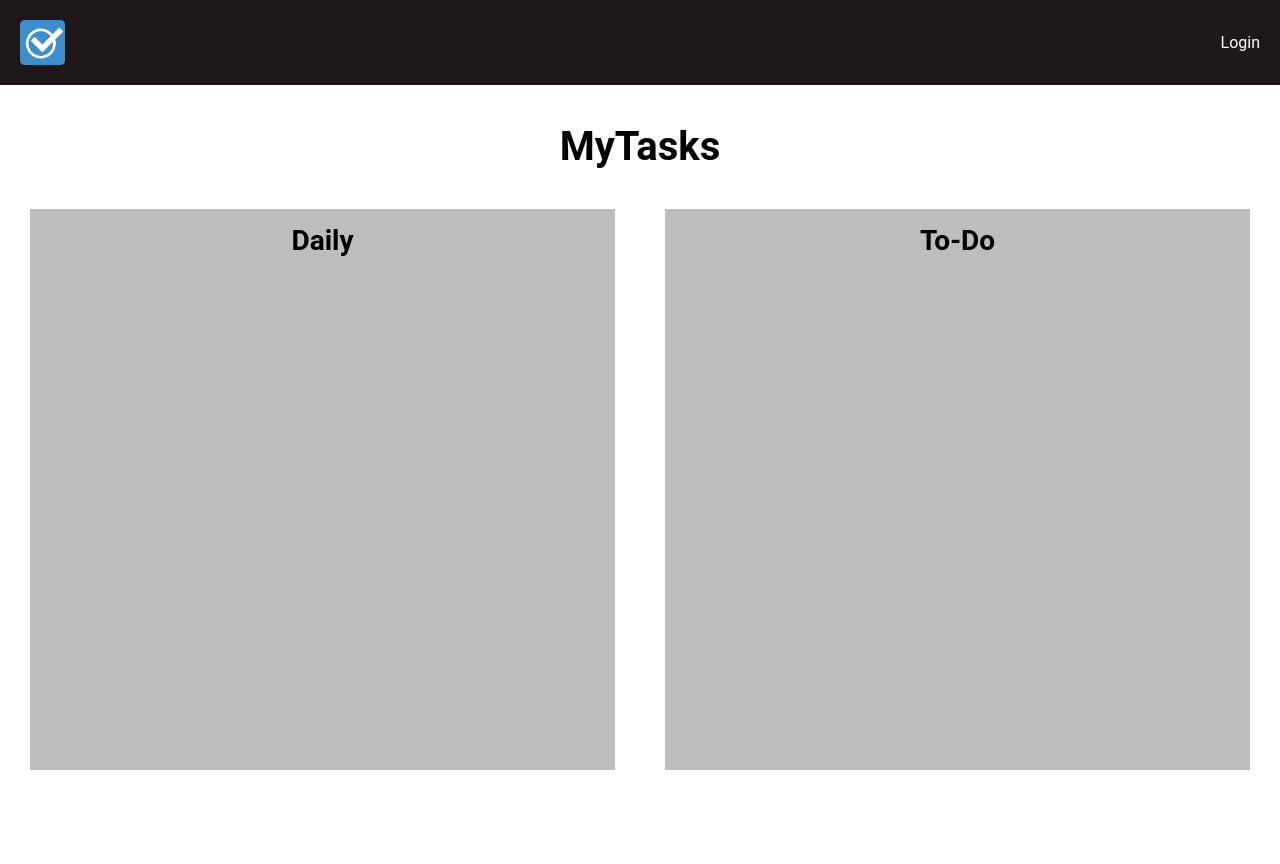
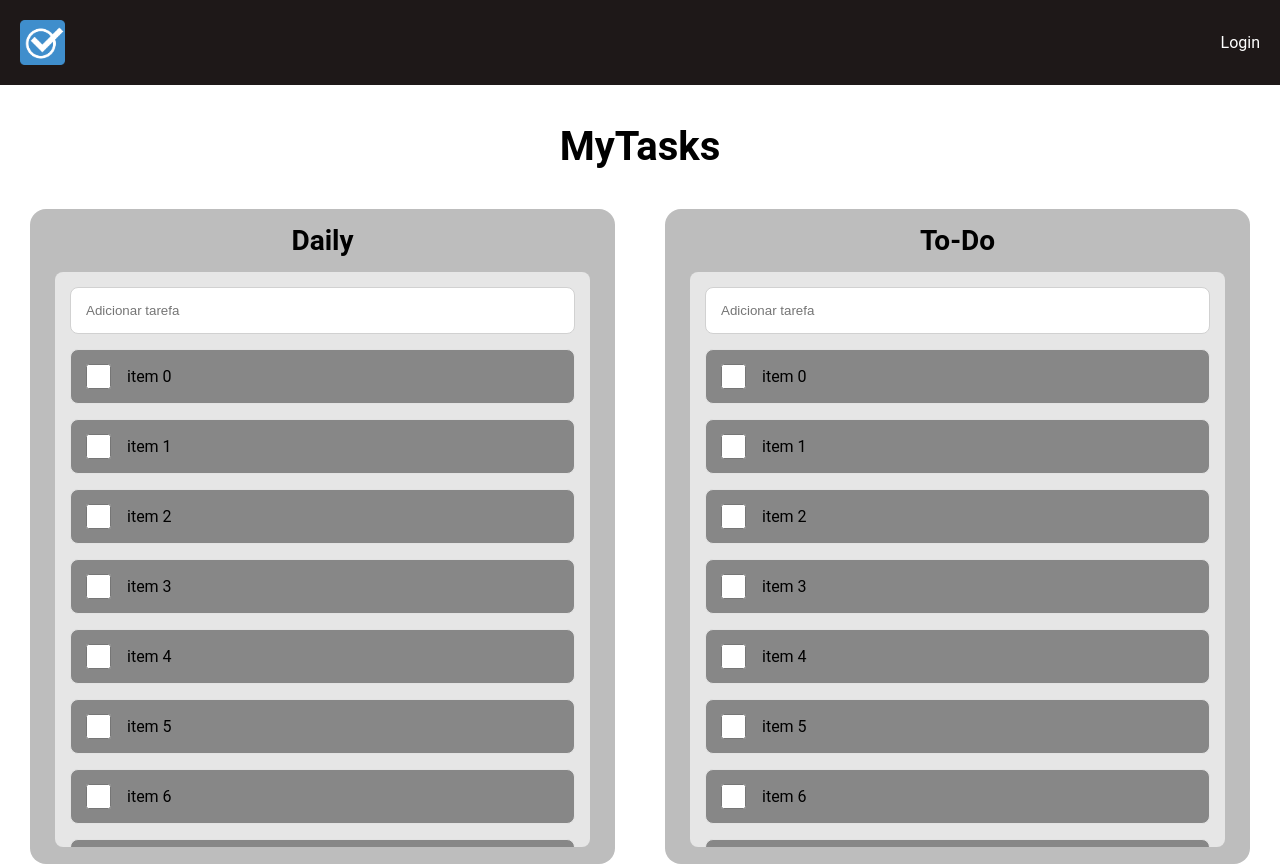
Before and after one commit to bryan-alves/to-do-app, a Vue app: page / in a window 1280 px wide. Before the commit the page ends 800 px from the top, so only its background shows below. Built offline with nearby package versions, Linux system fonts and the light colour scheme.

Commit message:
chore: task list and field to add task have been created

```diff
--- a/src/components/TaskCard.vue
+++ b/src/components/TaskCard.vue
@@ -1,6 +1,17 @@
 <template>
   <div class="task-card">
     <h2 class="task-card__title">{{ title }}</h2>
+    <div class="task-card__container">
+      <input type="text" name="" id="" placeholder="Adicionar tarefa">
+      <div class="task-card__content">
+      <div class="task-card__list">
+        <div class="task-card__item" v-for="item in [...Array(20).keys()]">
+          <input type="checkbox" name="" id="">
+          <span>item {{item}}</span>
+        </div>
+      </div>
+    </div>
+    </div>
   </div>
 </template>
 
@@ -18,16 +29,90 @@ export default {
 
 <style lang="scss" scoped>
 .task-card {
-  width: 400px;
   height: 100%;
   width: 100%;
   background: rgb(189, 189, 189);
-  padding: 10px;
+  padding: 10px 25px 25px;
   text-align: center;
+  border-radius: 1rem;
+
+  @media screen and (max-width: 1020px) {
+    & {
+      height: calc(500px - 95px);
+    }
+  }
 
   &__title {
     font-size: 1.75rem;
     font-weight: 700;
+    margin-bottom: .5rem;
+  }
+  &__container{
+    border-radius: 0.5rem;
+    background: rgb(230, 230, 230);
+    height: calc(100% - 45px);
+    display: flex;
+    flex-direction: column;
+  }
+  &__content {display: flex;
+    flex-direction: column;
+    height: calc(100% - 74px);
+    padding: 15px;
+    overflow-y: scroll;
+    padding-top: 0px;
+
+    @media screen and (max-width: 1020px) {
+      & {
+        flex-direction: column;
+      }
+    }
+  }
+
+  ::-webkit-scrollbar {
+    width: 10px;
+    border-radius: 8px;
+    background-color: #f5f5f5;
+  }
+
+  ::-webkit-scrollbar-thumb {
+    background-color: rgb(56 130 205 / 100%);
+    border-radius: 8px;
+  }
+
+  ::-webkit-scrollbar-track {
+    background-color: rgb(212, 212, 212);
+    border-radius: 8px;
+  }
+
+  &__list {
+    display: flex;
+    flex-direction: column;
+    gap: 15px;
+  }
+
+  &__item {
+    border: 1px solid #e3e3e3;
+    border-radius: 8px;
+    background: #878787;
+    height: 55px;
+    display: flex;
+    align-items: center;
+    padding: 0px 15px;
+
+    input {
+      height: 25px;
+      width: 25px;
+      margin-right: 1rem;
+    }
+  }
+
+  input[type=text] {
+    margin: 15px;
+    height: 48px;
+    border-radius: 8px;
+    border: 1px solid #d1d1d1;
+    padding: 0px 15px;
+    outline-color: #5e5e5e;
   }
 }
 </style>
```
